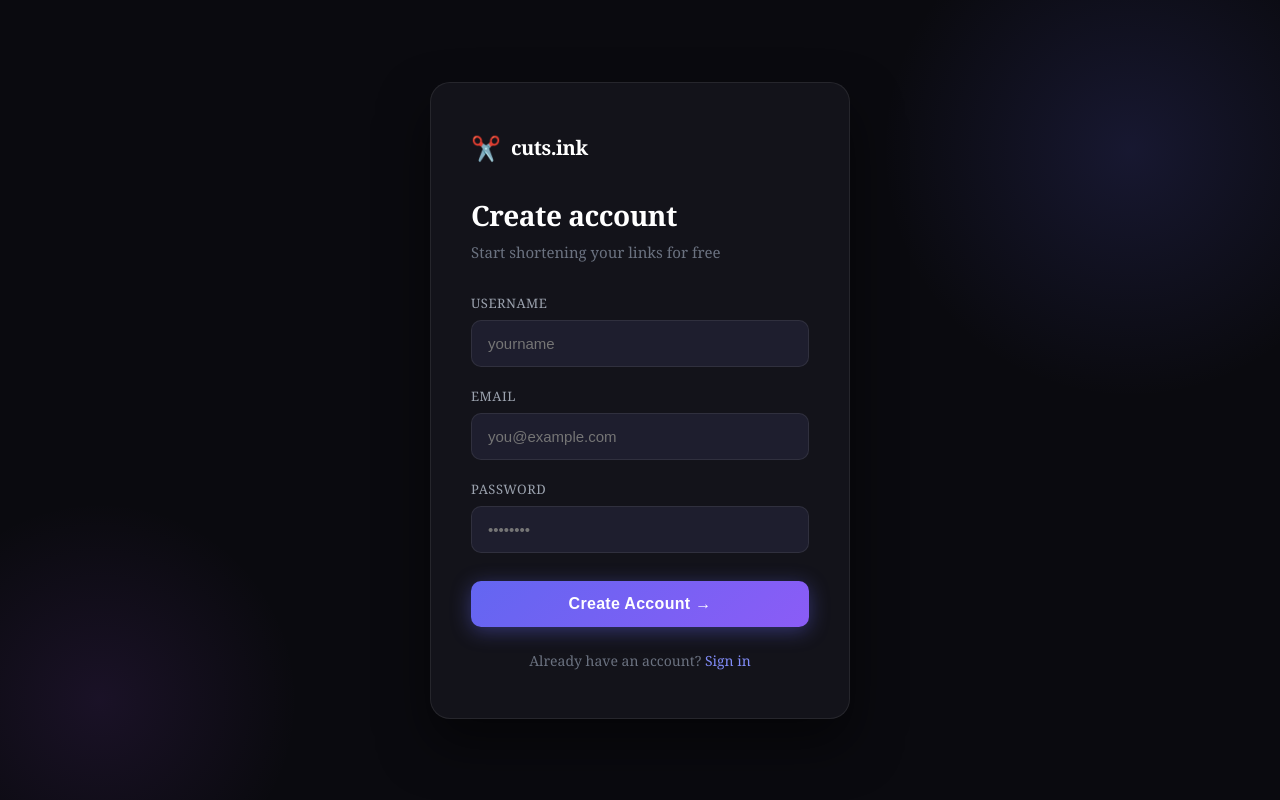
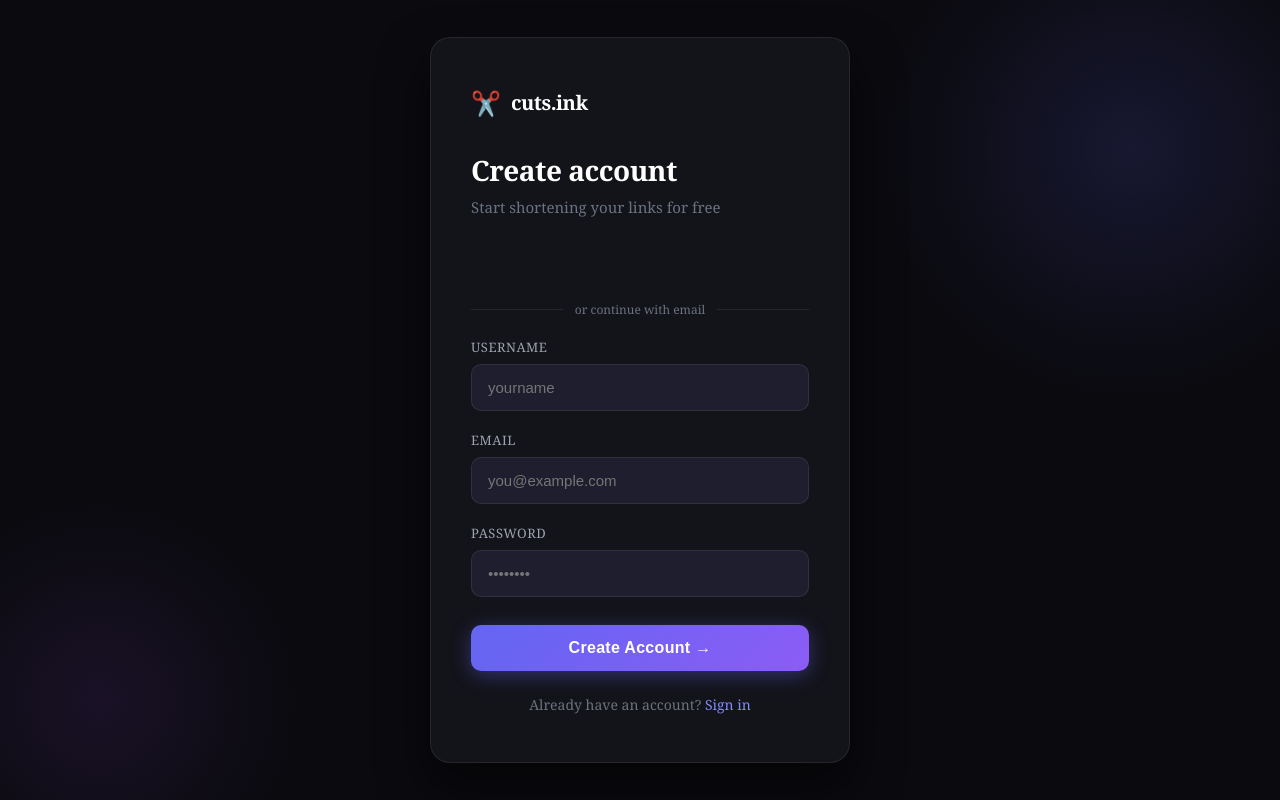
Before and after one commit to meenaharsh5432-tech/url-shortener-frontend, a React (Create React App) app: page /register in a window 1280 px wide. Built offline with nearby package versions, Linux system fonts and the light colour scheme.

Commit message:
Google Auth

```diff
--- a/package.json
+++ b/package.json
@@ -3,11 +3,13 @@
   "version": "0.1.0",
   "private": true,
   "dependencies": {
+    "@react-oauth/google": "^0.13.4",
     "@testing-library/dom": "^10.4.1",
     "@testing-library/jest-dom": "^6.9.1",
     "@testing-library/react": "^16.3.2",
     "@testing-library/user-event": "^13.5.0",
     "axios": "^1.13.6",
+    "jwt-decode": "^4.0.0",
     "qrcode.react": "^4.2.0",
     "react": "^19.2.4",
     "react-dom": "^19.2.4",
--- a/src/components/Login.js
+++ b/src/components/Login.js
@@ -1,6 +1,7 @@
 import React, { useState } from 'react'
 import axios from 'axios'
 import { useNavigate, Link } from 'react-router-dom'
+import { GoogleLogin } from '@react-oauth/google'
 import API_URL from '../config'
 
 function Login() {
@@ -24,14 +25,25 @@ function Login() {
     setLoading(false)
   }
 
+  const handleGoogleSuccess = async (credentialResponse) => {
+    try {
+      const res = await axios.post(`${API_URL}/auth/google`, {
+        credential: credentialResponse.credential
+      })
+      localStorage.setItem('token', res.data.token)
+      localStorage.setItem('username', res.data.user.username)
+      navigate('/dashboard')
+    } catch (err) {
+      setError('Google sign in failed')
+    }
+  }
+
   return (
     <div style={styles.container}>
-      {/* Background Effects */}
       <div style={styles.bgOrb1} />
       <div style={styles.bgOrb2} />
 
       <div style={styles.card}>
-        {/* Logo */}
         <div style={styles.logoRow}>
           <div style={styles.logoIcon}>✂️</div>
           <span style={styles.logoText}>cuts.ink</span>
@@ -45,6 +57,24 @@ function Login() {
             <span>⚠️ {error}</span>
           </div>
         )}
+
+        {/* Google Sign In */}
+        <div style={styles.googleWrapper}>
+          <GoogleLogin
+            onSuccess={handleGoogleSuccess}
+            onError={() => setError('Google sign in failed')}
+            theme="filled_black"
+            shape="rectangular"
+            width="340"
+            text="signin_with"
+          />
+        </div>
+
+        <div style={styles.divider}>
+          <div style={styles.dividerLine} />
+          <span style={styles.dividerText}>or continue with email</span>
+          <div style={styles.dividerLine} />
+        </div>
 
         <div style={styles.inputGroup}>
           <label style={styles.label}>Email</label>
@@ -101,22 +131,18 @@ const styles = {
   },
   bgOrb1: {
     position: 'absolute',
-    width: '500px',
-    height: '500px',
+    width: '500px', height: '500px',
     borderRadius: '50%',
     background: 'radial-gradient(circle, rgba(99,102,241,0.15) 0%, transparent 70%)',
-    top: '-100px',
-    left: '-100px',
+    top: '-100px', left: '-100px',
     pointerEvents: 'none'
   },
   bgOrb2: {
     position: 'absolute',
-    width: '400px',
-    height: '400px',
+    width: '400px', height: '400px',
     borderRadius: '50%',
     background: 'radial-gradient(circle, rgba(168,85,247,0.1) 0%, transparent 70%)',
-    bottom: '-100px',
-    right: '-100px',
+    bottom: '-100px', right: '-100px',
     pointerEvents: 'none'
   },
   card: {
@@ -130,88 +156,77 @@ const styles = {
     boxShadow: '0 25px 50px rgba(0,0,0,0.5)'
   },
   logoRow: {
-    display: 'flex',
-    alignItems: 'center',
-    gap: '10px',
-    marginBottom: '32px'
+    display: 'flex', alignItems: 'center',
+    gap: '10px', marginBottom: '32px'
   },
-  logoIcon: {
-    fontSize: '24px'
-  },
+  logoIcon: { fontSize: '24px' },
   logoText: {
-    fontSize: '20px',
-    fontWeight: 'bold',
-    color: '#fff',
-    letterSpacing: '-0.5px'
+    fontSize: '20px', fontWeight: 'bold',
+    color: '#fff', letterSpacing: '-0.5px'
   },
   title: {
-    color: '#ffffff',
-    fontSize: '28px',
-    fontWeight: 'bold',
-    margin: '0 0 8px 0',
+    color: '#ffffff', fontSize: '28px',
+    fontWeight: 'bold', margin: '0 0 8px 0',
     letterSpacing: '-0.5px'
   },
   subtitle: {
-    color: '#6b7280',
-    fontSize: '15px',
-    margin: '0 0 32px 0'
+    color: '#6b7280', fontSize: '15px',
+    margin: '0 0 24px 0'
   },
   errorBox: {
     backgroundColor: 'rgba(239,68,68,0.1)',
     border: '1px solid rgba(239,68,68,0.3)',
-    borderRadius: '10px',
-    padding: '12px 16px',
-    color: '#f87171',
-    fontSize: '14px',
+    borderRadius: '10px', padding: '12px 16px',
+    color: '#f87171', fontSize: '14px',
     marginBottom: '20px'
   },
-  inputGroup: {
+  googleWrapper: {
+    display: 'flex',
+    justifyContent: 'center',
     marginBottom: '20px'
   },
+  divider: {
+    display: 'flex', alignItems: 'center',
+    gap: '12px', marginBottom: '20px'
+  },
+  dividerLine: {
+    flex: 1, height: '1px',
+    backgroundColor: 'rgba(255,255,255,0.08)'
+  },
+  dividerText: {
+    color: '#6b7280', fontSize: '12px',
+    whiteSpace: 'nowrap'
+  },
+  inputGroup: { marginBottom: '20px' },
   label: {
-    display: 'block',
-    color: '#9ca3af',
-    fontSize: '13px',
-    fontWeight: '500',
-    marginBottom: '8px',
-    letterSpacing: '0.5px',
+    display: 'block', color: '#9ca3af',
+    fontSize: '13px', fontWeight: '500',
+    marginBottom: '8px', letterSpacing: '0.5px',
     textTransform: 'uppercase'
   },
   input: {
-    width: '100%',
-    padding: '14px 16px',
+    width: '100%', padding: '14px 16px',
     backgroundColor: '#1e1e2e',
     border: '1px solid rgba(255,255,255,0.08)',
-    borderRadius: '10px',
-    color: '#ffffff',
-    fontSize: '15px',
-    outline: 'none',
-    boxSizing: 'border-box',
-    transition: 'border-color 0.2s'
+    borderRadius: '10px', color: '#ffffff',
+    fontSize: '15px', outline: 'none',
+    boxSizing: 'border-box'
   },
   button: {
-    width: '100%',
-    padding: '14px',
+    width: '100%', padding: '14px',
     background: 'linear-gradient(135deg, #6366f1, #8b5cf6)',
-    color: 'white',
-    border: 'none',
-    borderRadius: '10px',
-    fontSize: '16px',
-    fontWeight: '600',
-    cursor: 'pointer',
-    marginTop: '8px',
-    letterSpacing: '0.3px',
+    color: 'white', border: 'none',
+    borderRadius: '10px', fontSize: '16px',
+    fontWeight: '600', cursor: 'pointer',
+    marginTop: '8px', letterSpacing: '0.3px',
     boxShadow: '0 4px 20px rgba(99,102,241,0.4)'
   },
   footerText: {
-    textAlign: 'center',
-    color: '#6b7280',
-    fontSize: '14px',
-    marginTop: '24px'
+    textAlign: 'center', color: '#6b7280',
+    fontSize: '14px', marginTop: '24px'
   },
   link: {
-    color: '#818cf8',
-    textDecoration: 'none',
+    color: '#818cf8', textDecoration: 'none',
     fontWeight: '500'
   }
 }
--- a/src/components/Register.js
+++ b/src/components/Register.js
@@ -1,6 +1,7 @@
 import React, { useState } from 'react'
 import axios from 'axios'
 import { useNavigate, Link } from 'react-router-dom'
+import { GoogleLogin } from '@react-oauth/google'
 import API_URL from '../config'
 
 function Register() {
@@ -23,6 +24,19 @@ function Register() {
     setLoading(false)
   }
 
+  const handleGoogleSuccess = async (credentialResponse) => {
+    try {
+      const res = await axios.post(`${API_URL}/auth/google`, {
+        credential: credentialResponse.credential
+      })
+      localStorage.setItem('token', res.data.token)
+      localStorage.setItem('username', res.data.user.username)
+      navigate('/dashboard')
+    } catch (err) {
+      setError('Google sign in failed')
+    }
+  }
+
   return (
     <div style={styles.container}>
       <div style={styles.bgOrb1} />
@@ -42,6 +56,24 @@ function Register() {
             <span>⚠️ {error}</span>
           </div>
         )}
+
+        {/* Google Sign Up */}
+        <div style={styles.googleWrapper}>
+          <GoogleLogin
+            onSuccess={handleGoogleSuccess}
+            onError={() => setError('Google sign up failed')}
+            theme="filled_black"
+            shape="rectangular"
+            width="340"
+            text="signup_with"
+          />
+        </div>
+
+        <div style={styles.divider}>
+          <div style={styles.dividerLine} />
+          <span style={styles.dividerText}>or continue with email</span>
+          <div style={styles.dividerLine} />
+        </div>
 
         <div style={styles.inputGroup}>
           <label style={styles.label}>Username</label>
@@ -108,22 +140,18 @@ const styles = {
   },
   bgOrb1: {
     position: 'absolute',
-    width: '500px',
-    height: '500px',
+    width: '500px', height: '500px',
     borderRadius: '50%',
     background: 'radial-gradient(circle, rgba(99,102,241,0.15) 0%, transparent 70%)',
-    top: '-100px',
-    right: '-100px',
+    top: '-100px', right: '-100px',
     pointerEvents: 'none'
   },
   bgOrb2: {
     position: 'absolute',
-    width: '400px',
-    height: '400px',
+    width: '400px', height: '400px',
     borderRadius: '50%',
     background: 'radial-gradient(circle, rgba(168,85,247,0.1) 0%, transparent 70%)',
-    bottom: '-100px',
-    left: '-100px',
+    bottom: '-100px', left: '-100px',
     pointerEvents: 'none'
   },
   card: {
@@ -137,83 +165,77 @@ const styles = {
     boxShadow: '0 25px 50px rgba(0,0,0,0.5)'
   },
   logoRow: {
-    display: 'flex',
-    alignItems: 'center',
-    gap: '10px',
-    marginBottom: '32px'
+    display: 'flex', alignItems: 'center',
+    gap: '10px', marginBottom: '32px'
   },
   logoIcon: { fontSize: '24px' },
   logoText: {
-    fontSize: '20px',
-    fontWeight: 'bold',
-    color: '#fff',
-    letterSpacing: '-0.5px'
+    fontSize: '20px', fontWeight: 'bold',
+    color: '#fff', letterSpacing: '-0.5px'
   },
   title: {
-    color: '#ffffff',
-    fontSize: '28px',
-    fontWeight: 'bold',
-    margin: '0 0 8px 0',
+    color: '#ffffff', fontSize: '28px',
+    fontWeight: 'bold', margin: '0 0 8px 0',
     letterSpacing: '-0.5px'
   },
   subtitle: {
-    color: '#6b7280',
-    fontSize: '15px',
-    margin: '0 0 32px 0'
+    color: '#6b7280', fontSize: '15px',
+    margin: '0 0 24px 0'
   },
   errorBox: {
     backgroundColor: 'rgba(239,68,68,0.1)',
     border: '1px solid rgba(239,68,68,0.3)',
-    borderRadius: '10px',
-    padding: '12px 16px',
-    color: '#f87171',
-    fontSize: '14px',
+    borderRadius: '10px', padding: '12px 16px',
+    color: '#f87171', fontSize: '14px',
     marginBottom: '20px'
+  },
+  googleWrapper: {
+    display: 'flex',
+    justifyContent: 'center',
+    marginBottom: '20px'
+  },
+  divider: {
+    display: 'flex', alignItems: 'center',
+    gap: '12px', marginBottom: '20px'
+  },
+  dividerLine: {
+    flex: 1, height: '1px',
+    backgroundColor: 'rgba(255,255,255,0.08)'
+  },
+  dividerText: {
+    color: '#6b7280', fontSize: '12px',
+    whiteSpace: 'nowrap'
   },
   inputGroup: { marginBottom: '20px' },
   label: {
-    display: 'block',
-    color: '#9ca3af',
-    fontSize: '13px',
-    fontWeight: '500',
-    marginBottom: '8px',
-    letterSpacing: '0.5px',
+    display: 'block', color: '#9ca3af',
+    fontSize: '13px', fontWeight: '500',
+    marginBottom: '8px', letterSpacing: '0.5px',
     textTransform: 'uppercase'
   },
   input: {
-    width: '100%',
-    padding: '14px 16px',
+    width: '100%', padding: '14px 16px',
     backgroundColor: '#1e1e2e',
     border: '1px solid rgba(255,255,255,0.08)',
-    borderRadius: '10px',
-    color: '#ffffff',
-    fontSize: '15px',
-    outline: 'none',
+    borderRadius: '10px', color: '#ffffff',
+    fontSize: '15px', outline: 'none',
     boxSizing: 'border-box'
   },
   button: {
-    width: '100%',
-    padding: '14px',
+    width: '100%', padding: '14px',
     background: 'linear-gradient(135deg, #6366f1, #8b5cf6)',
-    color: 'white',
-    border: 'none',
-    borderRadius: '10px',
-    fontSize: '16px',
-    fontWeight: '600',
-    cursor: 'pointer',
-    marginTop: '8px',
-    letterSpacing: '0.3px',
+    color: 'white', border: 'none',
+    borderRadius: '10px', fontSize: '16px',
+    fontWeight: '600', cursor: 'pointer',
+    marginTop: '8px', letterSpacing: '0.3px',
     boxShadow: '0 4px 20px rgba(99,102,241,0.4)'
   },
   footerText: {
-    textAlign: 'center',
-    color: '#6b7280',
-    fontSize: '14px',
-    marginTop: '24px'
+    textAlign: 'center', color: '#6b7280',
+    fontSize: '14px', marginTop: '24px'
   },
   link: {
-    color: '#818cf8',
-    textDecoration: 'none',
+    color: '#818cf8', textDecoration: 'none',
     fontWeight: '500'
   }
 }
```
Also changed, not shown: src/index.js (+3 -8 lines), 1 other file (tests, documents, lock files or other folders). Lines whose indentation alone changed are shown as unchanged.
